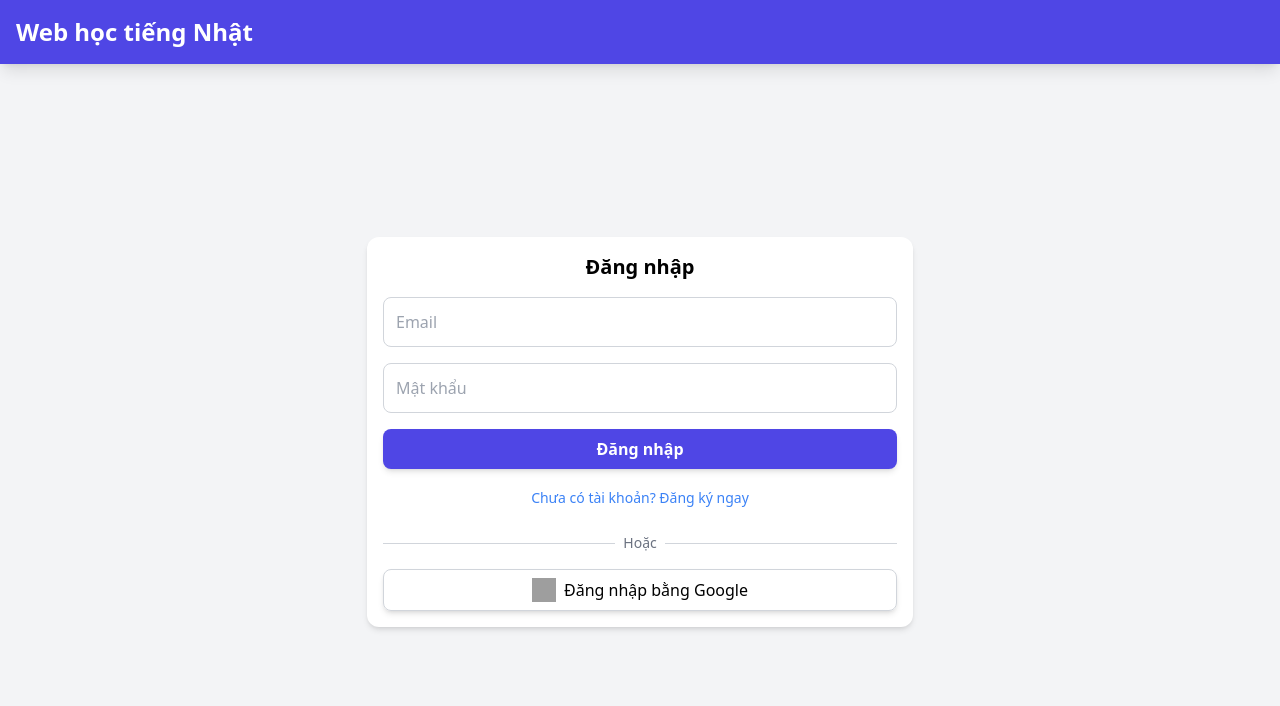
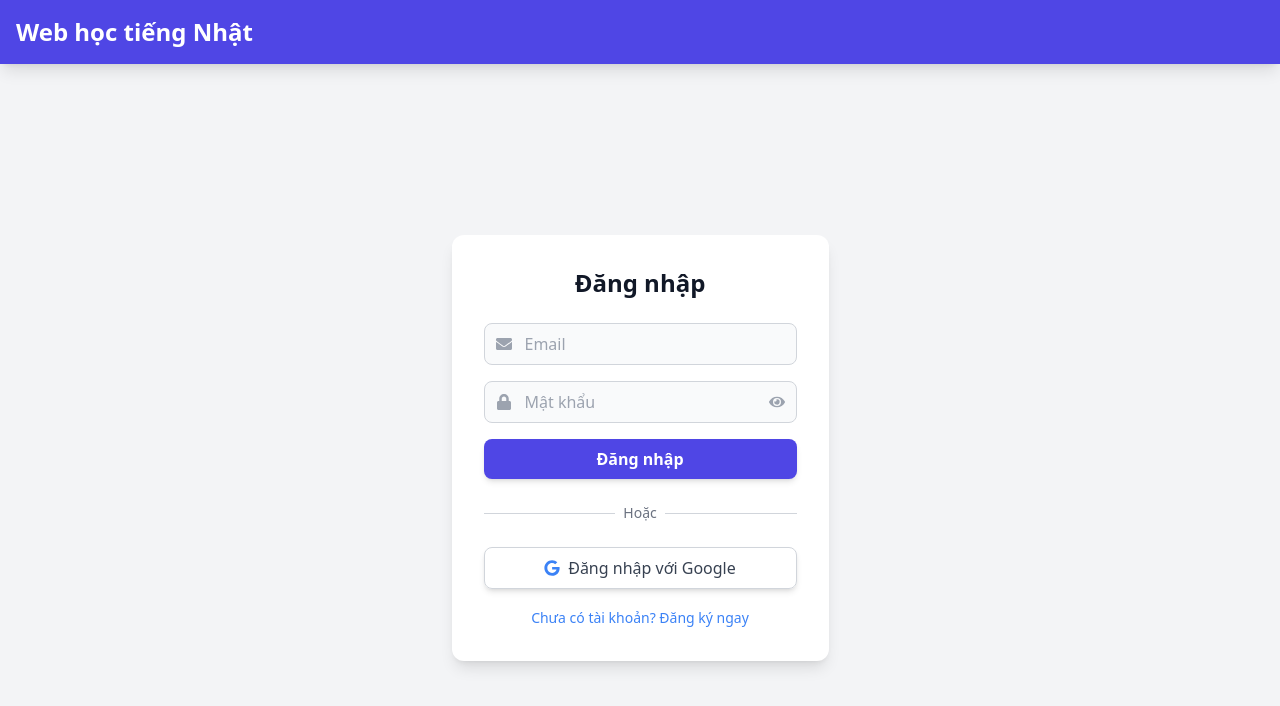
Before and after one commit to quyenlshb/quyenhb, a React (Vite) app: page / in a window 1280 px wide. Shown: the top 706 px of the page. Built offline with nearby package versions, Linux system fonts and the light colour scheme; no server answers; grey boxes are pictures that could not be loaded.

Commit message:
Update AuthForm.jsx

```diff
--- a/src/components/AuthForm.jsx
+++ b/src/components/AuthForm.jsx
@@ -1,11 +1,14 @@
 import React, { useState } from 'react';
 import { signInWithEmailAndPassword, createUserWithEmailAndPassword, signInWithPopup } from 'firebase/auth';
 import { googleProvider } from '../firebase';
+import { FaEnvelope, FaLock, FaEye, FaEyeSlash, FaGoogle } from 'react-icons/fa';
+import { toast } from 'react-toastify';
 
 export default function AuthForm({ auth }){
   const [mode, setMode] = useState('login');
   const [email, setEmail] = useState('');
   const [password, setPassword] = useState('');
+  const [showPassword, setShowPassword] = useState(false);
   const [err, setErr] = useState('');
 
   const submit = async (e) => {
@@ -18,7 +21,6 @@ export default function AuthForm({ auth }){
         await createUserWithEmailAndPassword(auth, email, password);
       }
     } catch(e){
-      // improved error handling
       switch (e.code) {
         case 'auth/wrong-password':
           setErr('Mật khẩu không đúng.');
@@ -43,47 +45,80 @@ export default function AuthForm({ auth }){
   };
 
   const signInWithGoogle = async () => {
-    setErr('');
     try {
       await signInWithPopup(auth, googleProvider);
-    } catch(e){
-      setErr('Lỗi đăng nhập bằng Google. Vui lòng thử lại.');
+      toast.success("Đăng nhập bằng Google thành công!");
+    } catch (e) {
       console.error(e);
+      toast.error("Lỗi đăng nhập bằng Google.");
     }
   };
 
   return (
-    <div className="p-4 bg-white rounded-xl shadow-md">
-      <h3 className="text-xl font-bold mb-4 text-center">{mode==='login' ? 'Đăng nhập' : 'Đăng ký'}</h3>
-      <form onSubmit={submit} className="space-y-4">
-        <input className="w-full p-3 border border-gray-300 rounded-lg focus:outline-none focus:ring-2 focus:ring-blue-500" placeholder="Email" value={email} onChange={e=>setEmail(e.target.value)} />
-        <input className="w-full p-3 border border-gray-300 rounded-lg focus:outline-none focus:ring-2 focus:ring-blue-500" placeholder="Mật khẩu" type="password" value={password} onChange={e=>setPassword(e.target.value)} />
-        {err && <div className="text-red-500 text-sm">{err}</div>}
-        <div className="flex justify-center">
+    <div className="flex flex-col items-center justify-center p-4 min-h-screen-minus-header bg-gray-100 dark:bg-gray-900 transition-colors duration-300">
+      <div className="w-full max-w-sm p-8 bg-white dark:bg-gray-800 rounded-xl shadow-lg transition-transform duration-300 ease-in-out">
+        <h2 className="text-2xl font-bold text-center text-gray-900 dark:text-white mb-6">
+          {mode === 'login' ? 'Đăng nhập' : 'Đăng ký'}
+        </h2>
+        <form onSubmit={submit} className="space-y-4">
+          <div className="relative">
+            <span className="absolute inset-y-0 left-0 flex items-center pl-3 text-gray-400">
+              <FaEnvelope />
+            </span>
+            <input
+              type="email"
+              value={email}
+              onChange={e => setEmail(e.target.value)}
+              placeholder="Email"
+              required
+              className="w-full pl-10 pr-4 py-2 border border-gray-300 rounded-lg focus:outline-none focus:ring-2 focus:ring-indigo-500 bg-gray-50 dark:bg-gray-700 text-gray-900 dark:text-white"
+            />
+          </div>
+          <div className="relative">
+            <span className="absolute inset-y-0 left-0 flex items-center pl-3 text-gray-400">
+              <FaLock />
+            </span>
+            <input
+              type={showPassword ? 'text' : 'password'}
+              value={password}
+              onChange={e => setPassword(e.target.value)}
+              placeholder="Mật khẩu"
+              required
+              className="w-full pl-10 pr-10 py-2 border border-gray-300 rounded-lg focus:outline-none focus:ring-2 focus:ring-indigo-500 bg-gray-50 dark:bg-gray-700 text-gray-900 dark:text-white"
+            />
+            <button
+              type="button"
+              onClick={() => setShowPassword(!showPassword)}
+              className="absolute inset-y-0 right-0 flex items-center pr-3 text-gray-400"
+            >
+              {showPassword ? <FaEyeSlash /> : <FaEye />}
+            </button>
+          </div>
+          {err && <div className="text-red-500 text-sm text-center">{err}</div>}
           <button type="submit" className="w-full px-4 py-2 bg-indigo-600 text-white font-semibold rounded-lg shadow-md hover:bg-indigo-700 transition duration-200">
-            {mode==='login' ? 'Đăng nhập' : 'Đăng ký'}
+            {mode === 'login' ? 'Đăng nhập' : 'Đăng ký'}
+          </button>
+        </form>
+
+        <div className="relative my-6">
+          <div className="absolute inset-0 flex items-center">
+            <div className="w-full border-t border-gray-300 dark:border-gray-600"></div>
+          </div>
+          <div className="relative flex justify-center text-sm">
+            <span className="bg-white dark:bg-gray-800 px-2 text-gray-500 dark:text-gray-400">Hoặc</span>
+          </div>
+        </div>
+
+        <button onClick={signInWithGoogle} className="w-full flex items-center justify-center px-4 py-2 border border-gray-300 dark:border-gray-600 rounded-lg shadow-md hover:bg-gray-100 dark:hover:bg-gray-700 transition duration-200">
+          <FaGoogle className="mr-2 text-blue-500" />
+          <span className="text-gray-700 dark:text-white">Đăng nhập với Google</span>
+        </button>
+
+        <div className="text-center mt-4">
+          <button onClick={() => setMode(mode === 'login' ? 'register' : 'login')} className="text-sm text-blue-500 hover:underline">
+            {mode === 'login' ? 'Chưa có tài khoản? Đăng ký ngay' : 'Đã có tài khoản? Đăng nhập'}
           </button>
         </div>
-      </form>
-      <div className="text-center mt-4">
-        <button onClick={()=>setMode(mode==='login' ? 'register' : 'login')} className="text-sm text-blue-500 hover:underline">
-          {mode==='login' ? 'Chưa có tài khoản? Đăng ký ngay' : 'Đã có tài khoản? Đăng nhập'}
-        </button>
-      </div>
-
-      <div className="mt-6 text-center">
-        <div className="relative my-4">
-          <div className="absolute inset-0 flex items-center">
-            <div className="w-full border-t border-gray-300"></div>
-          </div>
-          <div className="relative flex justify-center text-sm">
-            <span className="bg-white px-2 text-gray-500">Hoặc</span>
-          </div>
-        </div>
-        <button onClick={signInWithGoogle} className="w-full flex items-center justify-center px-4 py-2 border border-gray-300 rounded-lg shadow-md hover:bg-gray-100 transition duration-200">
-          <img src="https://www.vectorlogo.zone/logos/google/google-icon.svg" alt="Google" className="w-6 h-6 mr-2" />
-          Đăng nhập bằng Google
-        </button>
       </div>
     </div>
   );
```
